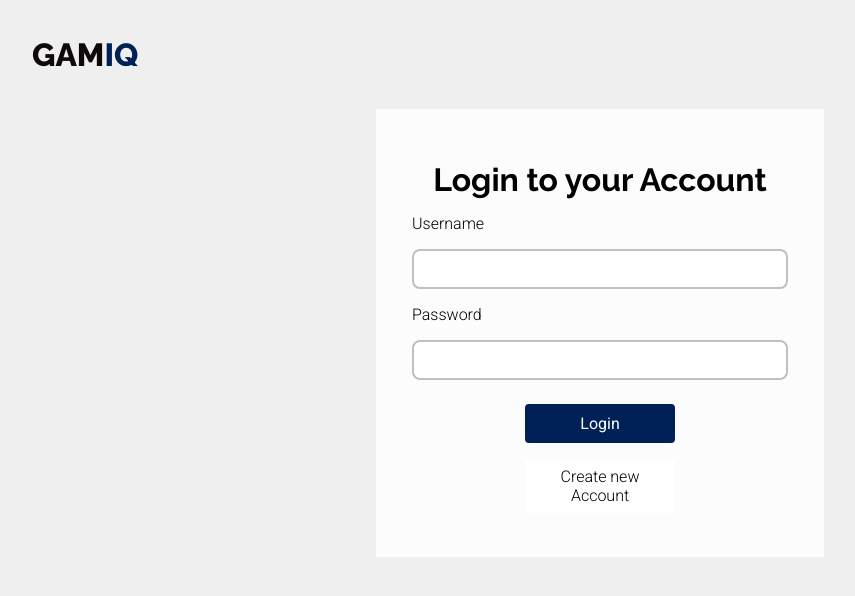
After one commit to aprhyvs/quiz-app, a Django app: page /login/ in a window 1280 px wide. The commit adds this page. Shown: the top 596 px of the page, without its empty margins (40-895 px from the left). Run offline with Django 5.2, Linux system fonts and the light colour scheme.

Commit message:
Add template for homepage and login

```diff
--- /dev/null
+++ b/mockquizapp/static/css/login/style.css
@@ -0,0 +1,86 @@
+body {
+    background-color: #EFEFF0;
+}
+
+/* navbar */
+.navbar {
+    padding: 36px 72px;
+}
+
+.navbar h1 {
+    font-family: "Raleway";
+    color: #0F0A0A;
+    font-size: 32px;
+    font-weight: 800;
+}
+
+.navbar span {
+    color: #002157;
+}
+
+/* login */
+.wrapper {
+    margin: 0 auto;
+    background-color: #FCFCFC;
+    width: 35%;
+}
+
+.wrapper h1 {
+    font-family: "Raleway";
+    text-align: center;
+    margin: 16px 0;
+}
+
+.wrapper form {
+    display: flex;
+    flex-direction: column;
+    padding: 36px;
+    font-family: "Roboto";
+}
+
+.wrapper label {
+    font-weight: 300;
+}
+
+/* input */
+.wrapper input {
+    font-family: "Roboto";
+    font-weight: 400;
+    border-radius: 8px;
+    border: 2px solid #C1BFBF;
+    height: 40px;
+    margin: 16px 0;
+    padding: 0.5em;
+}
+
+.wrapper input:focus::placeholder {
+    color: #bbb9b9;
+}
+
+.wrapper input:focus {
+    outline: none;
+    border: #666565 2px solid;
+}
+
+.wrapper button {
+    width: 40%;
+    border-radius: 4px;
+    font-family: "Roboto";
+    font-size: 16px;
+    padding: 8px;
+    margin: 8px auto;
+}
+
+/* form button */
+.login{
+    color: white;
+    font-weight: 400;
+    background-color: #002157;
+    border: 2px solid #002157;
+}
+
+.signup {
+    background-color: white;
+    border: none;
+    font-weight: 300;
+}
--- /dev/null
+++ b/mockquizapp/static/css/reset.css
@@ -0,0 +1,27 @@
+/* Box sizing rules */
+*,
+*::before,
+*::after {
+  box-sizing: border-box;
+}
+
+* {
+    margin: 0;
+    padding: 0;
+}
+
+/* Remove list styles on ul, ol elements with a list role, which suggests default styling will be removed */
+ul[role='list'],
+ol[role='list'] {
+  list-style: none;
+}
+
+/* heading */
+h1, h2, h3, h4, h5, h6 {
+    text-wrap: balance;
+}
+
+/* body */
+p {
+    text-wrap: pretty; /* prevent orphans */
+}
--- a/mockquizapp/templates/base.html
+++ b/mockquizapp/templates/base.html
@@ -4,6 +4,14 @@
 <head>
     <meta charset="UTF-8">
     <meta name="viewport" content="width=device-width, initial-scale=1.0">
+
+    <link rel="preconnect" href="https://fonts.googleapis.com">
+    <link rel="preconnect" href="https://fonts.gstatic.com" crossorigin>
+
+    <!-- Raleway-->
+    <link href="https://fonts.googleapis.com/css2?family=Raleway:ital,wght@0,100..900;1,100..900&family=Roboto:ital,wght@0,100..900;1,100..900&display=swap" rel="stylesheet">
+    <!-- Roboto -->
+    <link href="https://fonts.googleapis.com/css2?family=Roboto:ital,wght@0,100..900;1,100..900&display=swap" rel="stylesheet">
 
     {% block head_block %}
 
--- /dev/null
+++ b/mockquizapp/templates/components/navbar_login.html
@@ -0,0 +1,3 @@
+<nav class="navbar">
+    <h1>GAM<span>IQ</span></h1>
+</nav>
--- a/mockquizapp/templates/home/index.html
+++ b/mockquizapp/templates/home/index.html
@@ -5,7 +5,8 @@
 
 {% block head_block %}
 
-
+    <link rel="stylesheet" type="text/css" href="{% static 'css/reset.css' %}">
+    <link rel="stylesheet" type="text/css" href="{% static 'css/home/styles.css' %}">
 
 {% endblock head_block %}
 
@@ -15,8 +16,7 @@
 {% block body_block %}
 
 
-    {% include 'components/navbar.html' %}
-
+    {% include 'components/navbar_homepage.html' %}
 
 
 {% endblock body_block %}
--- /dev/null
+++ b/mockquizapp/templates/login/index.html
@@ -0,0 +1,33 @@
+{% extends "base.html" %}
+{% load static %}
+
+
+
+{% block head_block %}
+
+    <link rel="stylesheet" type="text/css" href="{% static 'css/reset.css' %}">
+    <link rel="stylesheet" type="text/css" href="{% static 'css/login/style.css' %}">
+
+{% endblock head_block %}
+
+
+
+
+{% block body_block %}
+
+
+    {% include 'components/navbar_login.html' %}
+    <div class="wrapper">
+        <form>
+            <h1>Login to your Account</h1>
+            <label for="Username">Username</label>
+            <input type="text">
+            <label for="Password">Password</label>
+            <input type="password">
+            <button class="login">Login</button>
+            <button class="signup">Create new Account</button>
+        </form>
+    </div>
+
+
+{% endblock body_block %}
```
Also changed, not shown: mockquizapp/static/css/home/styles.css (+28 -39 lines), mockquizapp/templates/components/navbar_homepage.html (added, +10 -0 lines).
